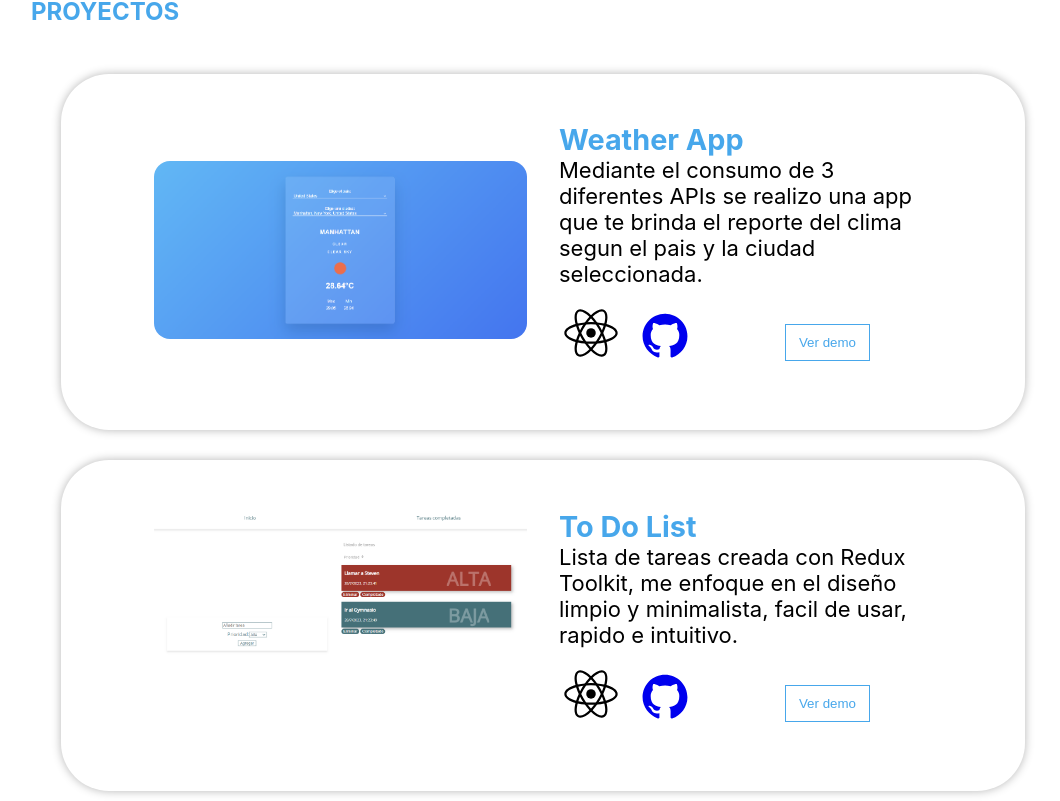
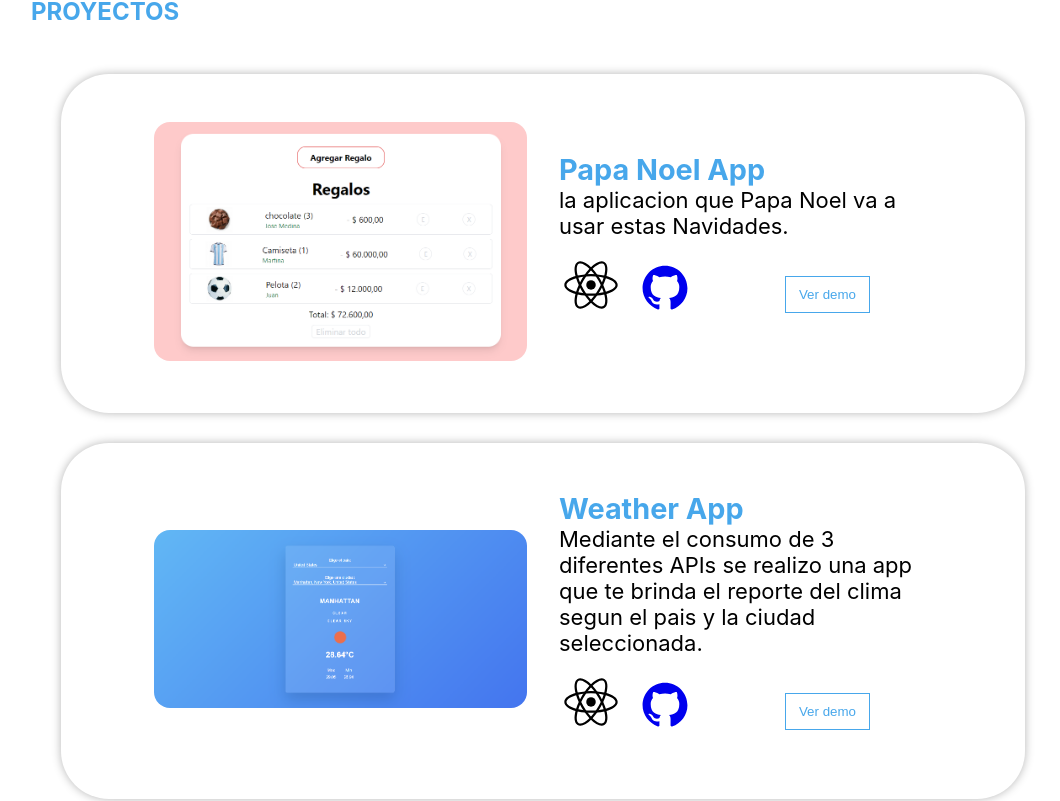
Before and after one commit to jgabrielmedina/portfolio, a React (Create React App) app: page / in a window 1280 px wide. Shown: the part 1459-2260 px from the top of the page, without its empty margins (97-1157 px from the left). Built offline with nearby package versions, Linux system fonts and the light colour scheme.

Commit message:
app Noel

```diff
--- a/src/components/listProyect.jsx
+++ b/src/components/listProyect.jsx
@@ -12,6 +12,14 @@ function ListProyect() {
                 <h1 className="aboutme">PROYECTOS</h1>
 
 
+                <Proyect
+                    name= "Papa Noel App"
+                    description = "la aplicacion que Papa Noel va a usar estas Navidades."
+                    url = "https://github.com/jgabrielmedina/PapaNoel-App"
+                    img = "photoGift.png"
+                    tech = {<BiLogoReact></BiLogoReact>}
+                    demo = "https://papa-noel-app.vercel.app/"
+                />
                 <Proyect
                     name= "Weather App"
                     description = "Mediante el consumo de 3 diferentes APIs se realizo una app que te brinda el reporte del clima segun el pais y la ciudad seleccionada."
```
Also changed, not shown: public/photoGift.png (added).
